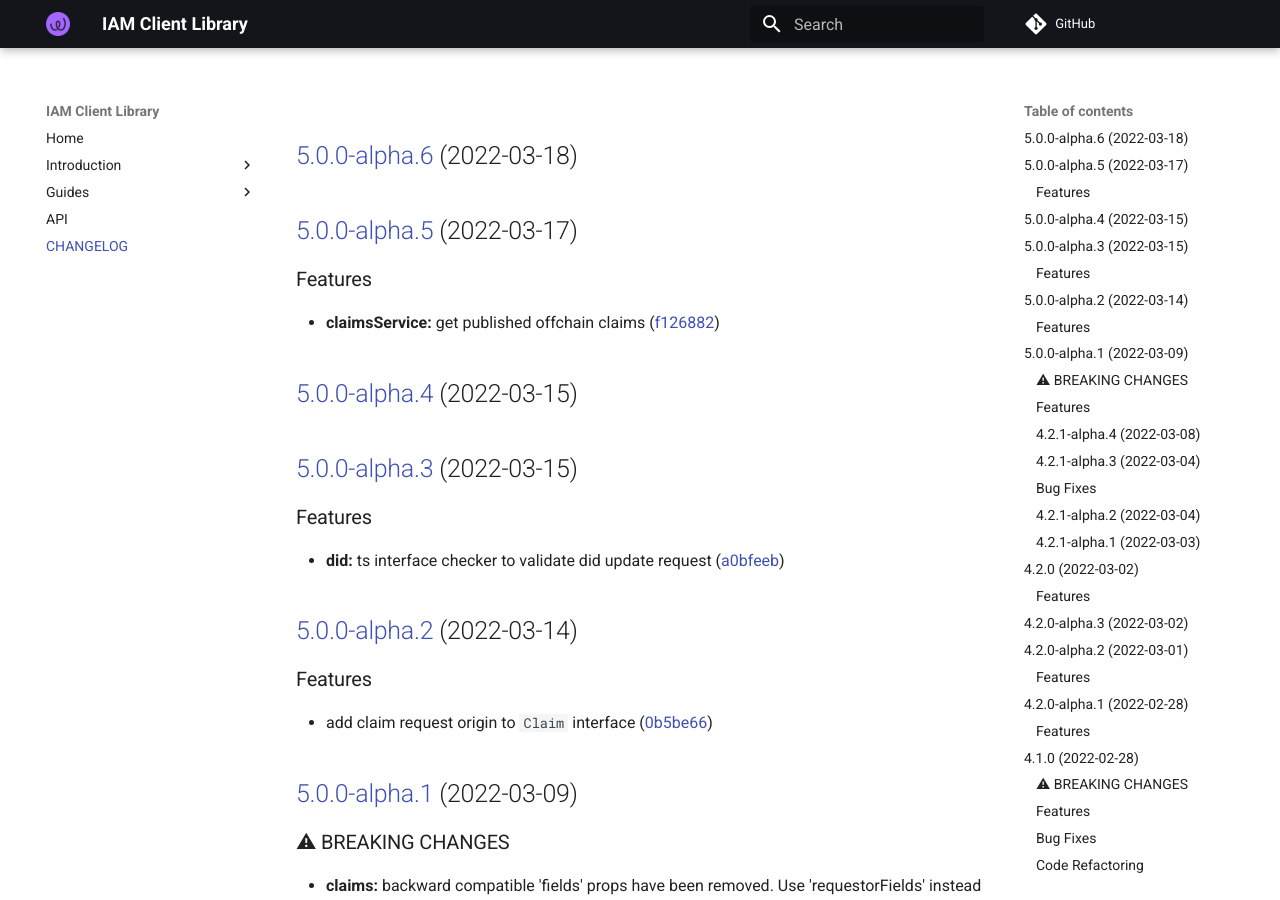
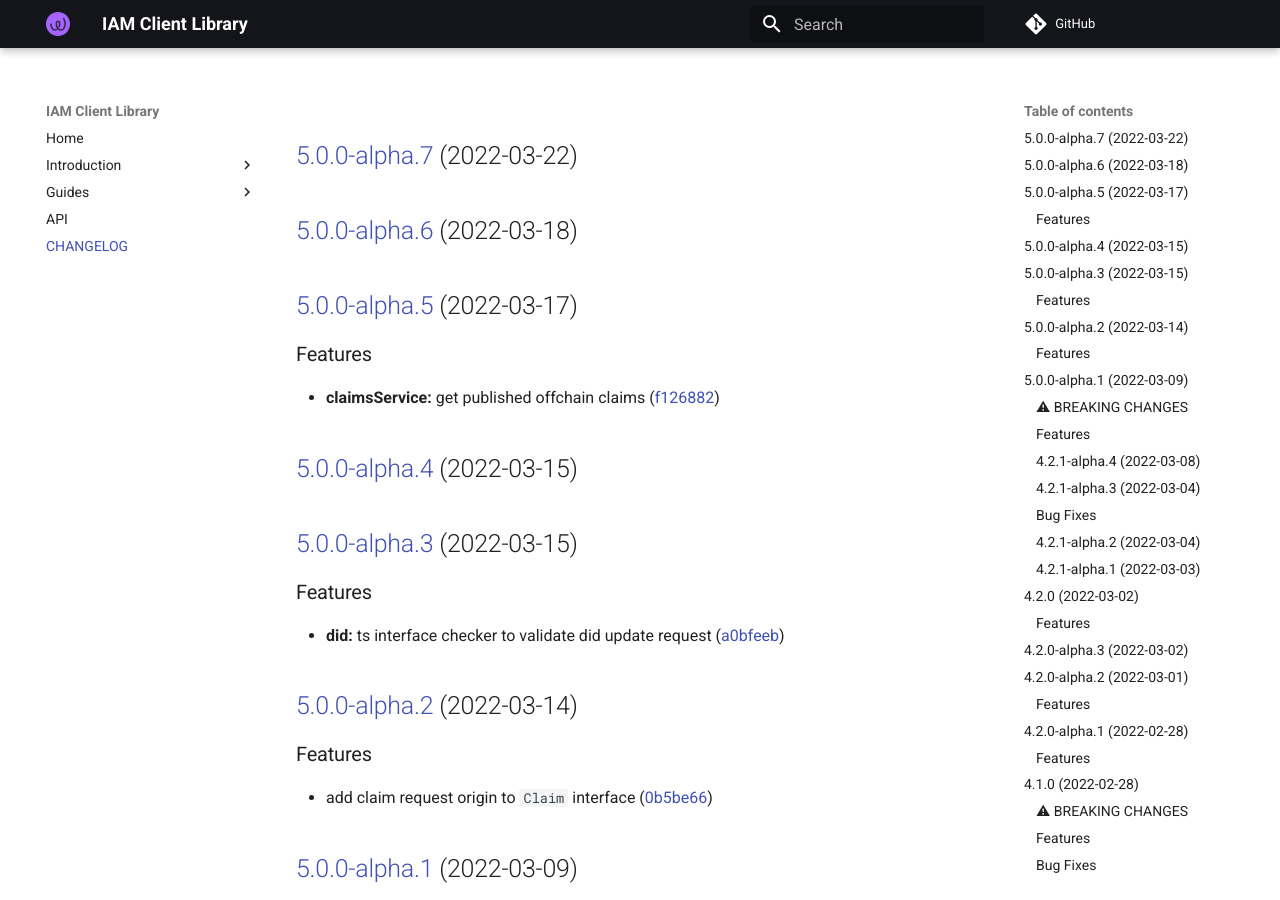
Before and after one commit to energywebfoundation/iam-client-lib, an MkDocs documentation site: the page built from docs/CHANGELOG.md, in a window 1280 px wide and 900 px high. Built offline with MkDocs 1.6.1 and Material for MkDocs 9.7.7, drawn with Linux system fonts in a browser that asks for light colours; comment, search, counter and statistics services are not loaded.

Commit message:
chore(release): 5.0.0-alpha.7 [skip ci]
## [5.0.0-alpha.7](https://github.com/energywebfoundation/iam-client-lib/compare/v5.0.0-alpha.6...v5.0.0-alpha.7) (2022-03-22)

```diff
--- a/docs/CHANGELOG.md
+++ b/docs/CHANGELOG.md
@@ -1,3 +1,5 @@
+## [5.0.0-alpha.7](https://github.com/energywebfoundation/iam-client-lib/compare/v5.0.0-alpha.6...v5.0.0-alpha.7) (2022-03-22)
+
 ## [5.0.0-alpha.6](https://github.com/energywebfoundation/iam-client-lib/compare/v5.0.0-alpha.5...v5.0.0-alpha.6) (2022-03-18)
 
 ## [5.0.0-alpha.5](https://github.com/energywebfoundation/iam-client-lib/compare/v5.0.0-alpha.4...v5.0.0-alpha.5) (2022-03-17)
--- a/package.json
+++ b/package.json
@@ -1,6 +1,6 @@
 {
   "name": "iam-client-lib",
-  "version": "5.0.0-alpha.6",
+  "version": "5.0.0-alpha.7",
   "description": "Library for Decentralized Identity and Access Management",
   "main": "dist/index.js",
   "module": "dist/index.esm.js",
```
